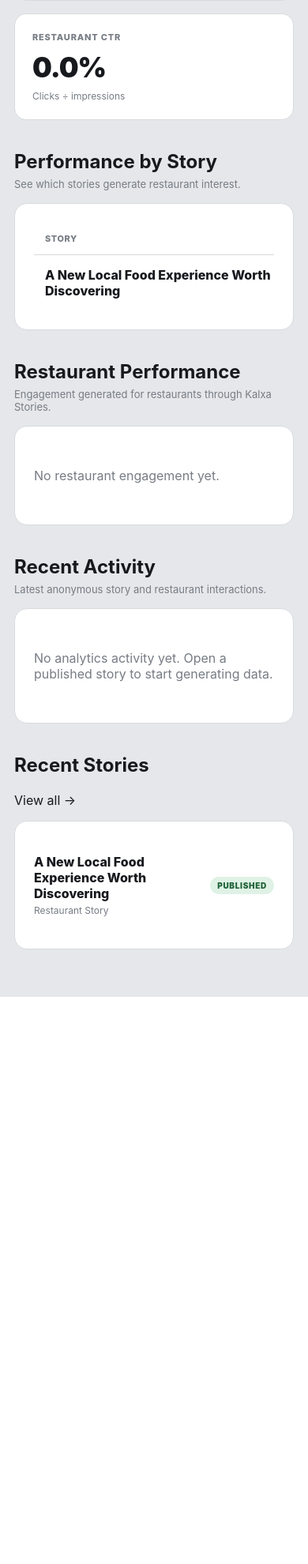
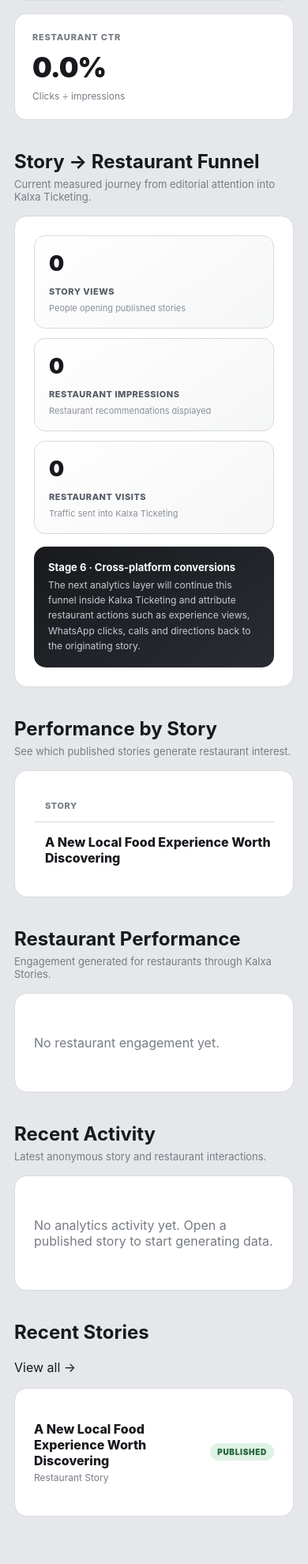
Before and after one commit to LasieHlongwane/kalxa-stories, a Flask app: page /admin/ in a window 390 px wide. Shown: the part 1491-3471 px from the top of the page at 79% size. Before the commit the page ends 2753 px from the top, so only its background shows below. Run offline with Flask 3, Linux system fonts and the light colour scheme; the visitor is signed in with stand-in values (Sample User, id 1).

Commit message:
Enhance dashboard styling and analytics layout

```diff
--- a/app/templates/admin/dashboard.html
+++ b/app/templates/admin/dashboard.html
@@ -170,7 +170,18 @@
 
     .article-title {
 
+        color: inherit;
+
         font-weight: 800;
+
+        text-decoration: none;
+
+    }
+
+
+    .article-title:hover {
+
+        text-decoration: underline;
 
     }
 
@@ -312,6 +323,136 @@
         color: #777c84;
 
         font-size: 12px;
+
+    }
+
+
+    /* =====================================================
+       ANALYTICS FUNNEL
+    ===================================================== */
+
+    .analytics-funnel {
+
+        display: grid;
+
+        grid-template-columns:
+            repeat(
+                3,
+                minmax(0, 1fr)
+            );
+
+        gap: 12px;
+
+    }
+
+
+    .funnel-step {
+
+        position: relative;
+
+        padding: 18px;
+
+        background:
+            linear-gradient(
+                145deg,
+                #ffffff,
+                #f5f6f7
+            );
+
+        border:
+            1px solid
+            #d7dade;
+
+        border-radius: 14px;
+
+    }
+
+
+    .funnel-number {
+
+        display: block;
+
+        margin-bottom: 7px;
+
+        font-size: 27px;
+
+        font-weight: 900;
+
+        letter-spacing: -1px;
+
+    }
+
+
+    .funnel-label {
+
+        color: #555b64;
+
+        font-size: 11px;
+
+        font-weight: 800;
+
+        text-transform: uppercase;
+
+        letter-spacing: .5px;
+
+    }
+
+
+    .funnel-note {
+
+        margin-top: 6px;
+
+        color: #8a8f97;
+
+        font-size: 11px;
+
+    }
+
+
+    /* =====================================================
+       STAGE 6 PLACEHOLDER
+    ===================================================== */
+
+    .conversion-preview {
+
+        margin-top: 16px;
+
+        padding: 18px;
+
+        background:
+            linear-gradient(
+                145deg,
+                #181a1e,
+                #292c31
+            );
+
+        color: #ffffff;
+
+        border-radius: 15px;
+
+    }
+
+
+    .conversion-preview strong {
+
+        display: block;
+
+        margin-bottom: 5px;
+
+        font-size: 13px;
+
+    }
+
+
+    .conversion-preview p {
+
+        margin: 0;
+
+        color: #c8ccd2;
+
+        font-size: 12px;
+
+        line-height: 1.6;
 
     }
 
@@ -465,6 +606,14 @@
                     2,
                     1fr
                 );
+
+        }
+
+
+        .analytics-funnel {
+
+            grid-template-columns:
+                1fr;
 
         }
 
@@ -675,7 +824,9 @@
         <div class="metric-note">
 
             {{ unique_story_visitors }}
-            anonymous visitor{% if unique_story_visitors != 1 %}s{% endif %}
+
+            anonymous
+            visitor{% if unique_story_visitors != 1 %}s{% endif %}
 
         </div>
 
@@ -723,7 +874,9 @@
         </div>
 
         <div class="metric-value">
-            {{ "%.1f"|format(restaurant_ctr) }}%
+            {{ "%.1f"|format(
+                restaurant_ctr
+            ) }}%
         </div>
 
         <div class="metric-note">
@@ -732,6 +885,106 @@
 
     </div>
 
+
+</div>
+
+
+
+<!-- =====================================================
+     CURRENT FUNNEL
+====================================================== -->
+
+<div class="section-header">
+
+    <div>
+
+        <h2>
+            Story → Restaurant Funnel
+        </h2>
+
+        <p>
+            Current measured journey from editorial attention
+            into Kalxa Ticketing.
+        </p>
+
+    </div>
+
+</div>
+
+
+<div class="panel">
+
+    <div class="analytics-funnel">
+
+
+        <div class="funnel-step">
+
+            <span class="funnel-number">
+                {{ total_story_views }}
+            </span>
+
+            <span class="funnel-label">
+                Story Views
+            </span>
+
+            <div class="funnel-note">
+                People opening published stories
+            </div>
+
+        </div>
+
+
+        <div class="funnel-step">
+
+            <span class="funnel-number">
+                {{ total_restaurant_impressions }}
+            </span>
+
+            <span class="funnel-label">
+                Restaurant Impressions
+            </span>
+
+            <div class="funnel-note">
+                Restaurant recommendations displayed
+            </div>
+
+        </div>
+
+
+        <div class="funnel-step">
+
+            <span class="funnel-number">
+                {{ total_restaurant_clicks }}
+            </span>
+
+            <span class="funnel-label">
+                Restaurant Visits
+            </span>
+
+            <div class="funnel-note">
+                Traffic sent into Kalxa Ticketing
+            </div>
+
+        </div>
+
+
+    </div>
+
+
+    <div class="conversion-preview">
+
+        <strong>
+            Stage 6 · Cross-platform conversions
+        </strong>
+
+        <p>
+            The next analytics layer will continue this funnel
+            inside Kalxa Ticketing and attribute restaurant
+            actions such as experience views, WhatsApp clicks,
+            calls and directions back to the originating story.
+        </p>
+
+    </div>
 
 </div>
 
@@ -750,7 +1003,7 @@
         </h2>
 
         <p>
-            See which stories generate restaurant interest.
+            See which published stories generate restaurant interest.
         </p>
 
     </div>
@@ -839,7 +1092,11 @@
                             <td>
 
                                 <span class="ctr">
-                                    {{ "%.1f"|format(item.ctr) }}%
+
+                                    {{ "%.1f"|format(
+                                        item.ctr
+                                    ) }}%
+
                                 </span>
 
                             </td>
@@ -860,7 +1117,7 @@
 
 
         <div class="empty-state">
-            No story analytics yet.
+            No published story analytics yet.
         </div>
 
 
@@ -919,7 +1176,7 @@
                         </th>
 
                         <th>
-                            Clicks
+                            Visits
                         </th>
 
                         <th>
@@ -976,7 +1233,11 @@
                             <td>
 
                                 <span class="ctr">
-                                    {{ "%.1f"|format(item.ctr) }}%
+
+                                    {{ "%.1f"|format(
+                                        item.ctr
+                                    ) }}%
+
                                 </span>
 
                             </td>
@@ -1050,10 +1311,18 @@
                         <span
                             class="
                                 event-badge
-                                {{ item.event_type.replace('_', '-') }}
+                                {{ item.event_type.replace(
+                                    '_',
+                                    '-'
+                                ) }}
                             "
                         >
-                            {{ item.event_type.replace("_", " ") }}
+
+                            {{ item.event_type.replace(
+                                "_",
+                                " "
+                            ) }}
+
                         </span>
 
                     </div>
@@ -1062,9 +1331,7 @@
                     <div>
 
                         <div class="activity-title">
-
                             {{ item.article_title }}
-
                         </div>
 
 
@@ -1192,7 +1459,8 @@
 
                         <div class="article-type">
 
-                            {{ article.article_type
+                            {{
+                                article.article_type
                                 .replace(
                                     "_",
                                     " "
@@ -1223,9 +1491,9 @@
     {% else %}
 
 
-        <p>
+        <div class="empty-state">
             No stories yet.
-        </p>
+        </div>
 
 
     {% endif %}
```
